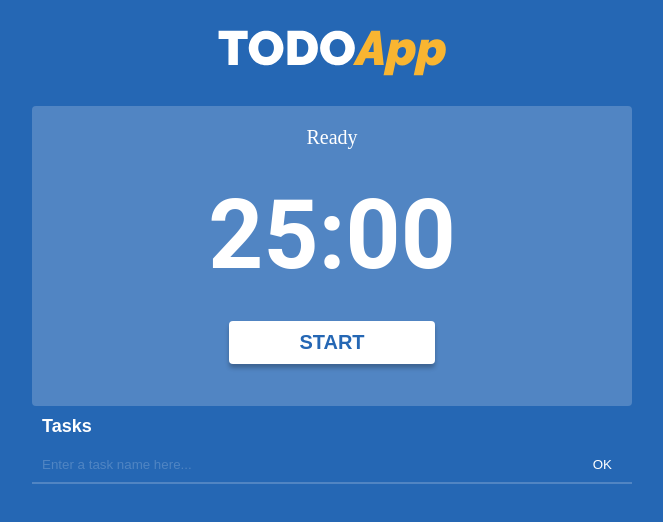
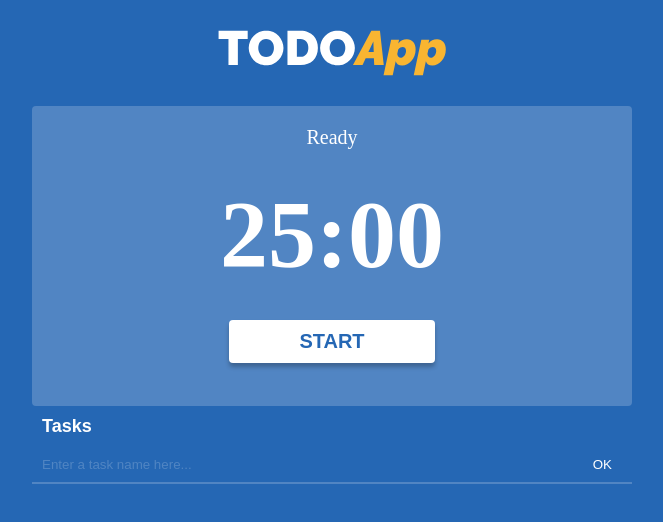
Before and after one commit to matheusolivesilva/todo-app-reactjs, a React (Create React App) app: page / in a window 1280 px wide. Shown: the top 522 px of the page, without its empty margins (308-971 px from the left). Built offline with nearby package versions, Linux system fonts and the light colour scheme.

Commit message:
fix: set Raleway as standard font-family

```diff
--- a/src/themes/styles.tsx
+++ b/src/themes/styles.tsx
@@ -3,7 +3,6 @@
 
 export const GlobalStyles = createGlobalStyle<{ theme: ThemeType }>`
   @import url('https://fonts.googleapis.com/css2?family=Raleway:wght@400;700&display=swap');
-  @import url('https://fonts.googleapis.com/css2?family=Roboto:wght@700&display=swap');
   * {
     margin: 0;
     padding: 0;
--- a/src/themes/theme.tsx
+++ b/src/themes/theme.tsx
@@ -14,7 +14,7 @@
   fontSizes,
   fonts: {
     primary: 'Raleway',
-    secondary: 'Roboto',
+    secondary: 'Raleway',
   },
   colors: {
     primary,
```
